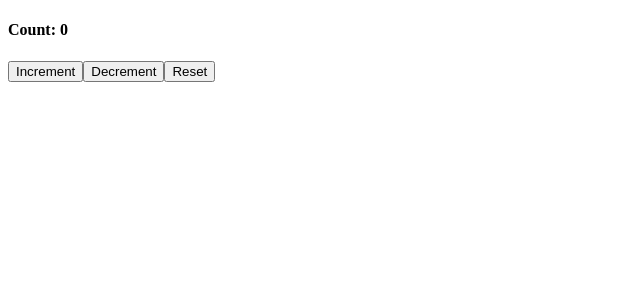
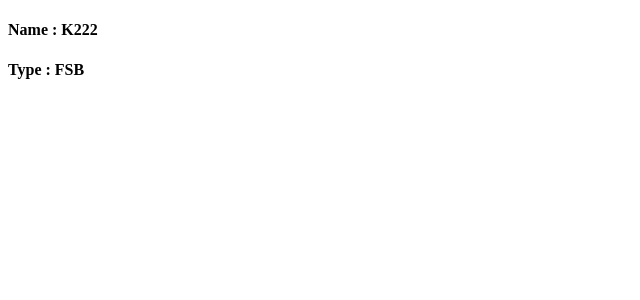
Before and after one commit to NutanShinde8926/class-practice, a React (Vite) app: page / in a window 1280 px wide. Shown: the top 300 px of the page, without its empty margins (0-640 px from the left). Built offline with nearby package versions, Linux system fonts and the light colour scheme.

Commit message:
extra examplea

```diff
--- a/src/App.jsx
+++ b/src/App.jsx
@@ -30,9 +30,9 @@ const App = () => {
      <FormValidation /> */}
      {/* <HookForm /> */}
      {/* <ChangeColor /> */}
-     {/* <ExternalCompenent />
-     <BatchProvider /> */}
-     <UseReducerCounter />
+     <ExternalCompenent />
+     <BatchProvider />
+     {/* <UseReducerCounter /> */}
     </div>
   )
 }
```
